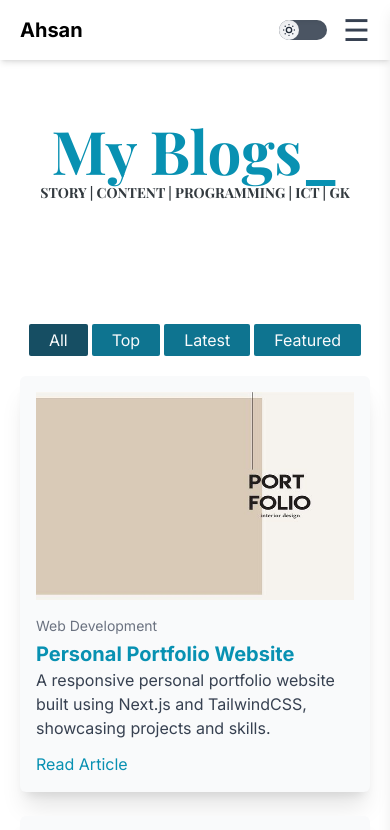
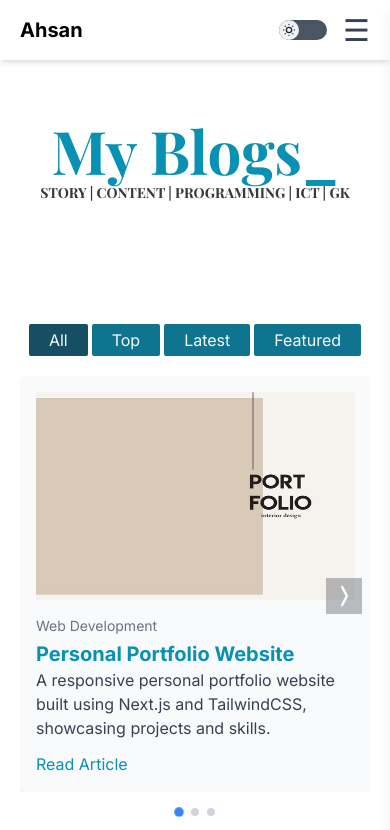
Before and after one commit to Md-Sazzad-Ahsan/Portfolio, a Next.js app: page /blog in a window 390 px wide. Shown: the top 830 px of the page. Built offline with nearby package versions, Linux system fonts and the light colour scheme.

Commit message:
Carousel added for Mobile MIP

```diff
--- a/components/Button/DoubleButton.tsx
+++ b/components/Button/DoubleButton.tsx
@@ -14,7 +14,7 @@ const DoubleButton: React.FC<DoubleButtonProps> = ({ href1, href2, buttonOneText
   return (
     <div className={`flex flex-row text-sm sm:text-md ${className}`}>
       <Buttons buttonText={buttonOneText} href={href1} className="ring-1 mr-5 hover:bg-cyan-500 bg-cyan-600 text-gray-50 cursor-pointer px-8 md:px-10 py-2" />
-      <Buttons buttonText={buttonTwoText} href={href2} className="ring-1 cursor-pointer hover:bg-cyan-500 hover:text-gray-50 px-8 md:px-10 py-2" />
+      <Buttons buttonText={buttonTwoText} href={href2} className="ring-1 cursor-pointer hover:bg-cyan-500 hover:text-gray-50 px-5 sm:px-8 md:px-10 py-2" />
     </div>
   );
 };
--- a/components/PortfolioProjects/CardList.tsx
+++ b/components/PortfolioProjects/CardList.tsx
@@ -1,10 +1,12 @@
 "use client";
 
-import React, { useState } from "react";
+import React, { useState, useRef, useEffect } from "react";
 import Link from "next/link";
+import { motion } from "framer-motion";
 import ProjectCardTemplate from "@/components/PortfolioProjects/ProjectCardTemplate";
 import { allProjectsData } from "@/components/PortfolioProjects/ProjectData";
 import CategoryButtons from "@/components/PortfolioProjects/CategoryButtons";
+import { RiArrowRightWideFill, RiArrowLeftWideFill } from "react-icons/ri";
 
 interface CardListProps {
   maxCards?: number;
@@ -13,29 +15,143 @@ interface CardListProps {
 
 const CardList: React.FC<CardListProps> = ({ maxCards = 3, buttonShow = true }) => {
   const [selectedCategory, setSelectedCategory] = useState<string>("All");
+  const [activeIndex, setActiveIndex] = useState<number>(0);
+  const [showButtons, setShowButtons] = useState<boolean>(true);
+  const carouselRef = useRef<HTMLDivElement>(null);
+  const hideButtonsTimeout = useRef<NodeJS.Timeout | null>(null);
 
-  const handleCategoryChange = (category: string, event: React.MouseEvent<HTMLAnchorElement>) => {
-    event.preventDefault();
-    setSelectedCategory(category);
-  };
-
-  // Filter and display the projects based on `displayInto` property
   const filteredProjects = allProjectsData.filter(project =>
     (project.displayInto || []).includes(selectedCategory) || selectedCategory === "All"
   );
 
   const cardsToDisplay = filteredProjects.slice(0, maxCards);
+  const totalCards = cardsToDisplay.length;
 
-  const shouldShowViewMore = buttonShow && selectedCategory === "All" && filteredProjects.length > maxCards;
+  const handleCategoryChange = (category: string, event: React.MouseEvent<HTMLAnchorElement>) => {
+    event.preventDefault();
+    setSelectedCategory(category);
+    resetCarousel();
+  };
+
+  const scrollCarousel = (direction: "left" | "right") => {
+    if (carouselRef.current) {
+      const scrollAmount = carouselRef.current.clientWidth * 0.8;
+      const newIndex = direction === "right"
+        ? Math.min(activeIndex + 1, totalCards - 1)
+        : Math.max(activeIndex - 1, 0);
+
+      setActiveIndex(newIndex);
+      carouselRef.current.scrollTo({
+        left: scrollAmount * newIndex,
+        behavior: "smooth"
+      });
+
+      resetHideButtonsTimer();
+    }
+  };
+
+  const updateActiveIndex = () => {
+    if (carouselRef.current) {
+      const scrollPosition = carouselRef.current.scrollLeft;
+      const cardWidth = carouselRef.current.clientWidth * 0.8;
+      const newIndex = Math.round(scrollPosition / cardWidth);
+      setActiveIndex(newIndex);
+    }
+  };
+
+  useEffect(() => {
+    const currentCarouselRef = carouselRef.current;
+
+    if (currentCarouselRef) {
+      currentCarouselRef.addEventListener('scroll', updateActiveIndex);
+    }
+
+    return () => {
+      currentCarouselRef?.removeEventListener('scroll', updateActiveIndex);
+    };
+  }, [cardsToDisplay]);
+
+  const resetCarousel = () => {
+    setActiveIndex(0);
+    carouselRef.current?.scrollTo({ left: 0, behavior: "smooth" });
+  };
+
+  const resetHideButtonsTimer = () => {
+    setShowButtons(true);
+    if (hideButtonsTimeout.current) clearTimeout(hideButtonsTimeout.current);
+    hideButtonsTimeout.current = setTimeout(() => setShowButtons(false), 3000);
+  };
 
   return (
-    <div className="px-5 sm:px-24 md:px-48 lg:px-56">
+    <div className="relative px-5 sm:px-24 md:px-48 lg:px-56">
       <CategoryButtons
         selectedCategory={selectedCategory}
         onCategoryChange={handleCategoryChange}
       />
 
-      <ul className="grid grid-cols-1 sm:grid-cols-2 lg:grid-cols-3 gap-6">
+      {/* Mobile Scroll Carousel */}
+      <div className="sm:hidden relative">
+        <motion.div
+          ref={carouselRef}
+          className="flex space-x-4 overflow-x-auto no-scrollbar snap-x snap-mandatory"
+          whileTap={{ cursor: "grabbing" }}
+          onMouseEnter={() => setShowButtons(true)}
+          onMouseLeave={resetHideButtonsTimer}
+        >
+          {cardsToDisplay.map((card, index) => (
+            <motion.div
+              key={index}
+              className="flex-shrink-0 snap-start"
+              style={{ width: '90vw', maxWidth: '600px' }}
+              whileHover={{ scale: 1.05 }}
+              whileTap={{ scale: 0.95 }}
+              initial={{ opacity: 0 }}
+              animate={{ opacity: 1 }}
+              transition={{ duration: 0.3 }}
+            >
+              <ProjectCardTemplate
+                imageSrc={card.imageSrc}
+                category={card.category}
+                headline={card.headline}
+                description={card.description}
+                link={card.link}
+              />
+            </motion.div>
+          ))}
+        </motion.div>
+
+        {/* Scroll Buttons */}
+        {showButtons && (
+          <>
+            <button
+              onClick={() => scrollCarousel("left")}
+              className={`absolute left-2 top-1/2 transform -translate-y-1/2 bg-gray-800 bg-opacity-30 text-white hover:bg-opacity-50 p-1 ${activeIndex === 0 ? 'opacity-0 pointer-events-none' : ''}`}>
+              <RiArrowLeftWideFill size={28} />
+            </button>
+            <button
+              onClick={() => scrollCarousel("right")}
+              className={`absolute right-2 top-1/2 transform -translate-y-1/2 bg-gray-800 bg-opacity-30 text-white hover:bg-opacity-50 p-1 ${activeIndex >= totalCards - 1 ? 'opacity-0 pointer-events-none' : ''}`}>
+              <RiArrowRightWideFill size={28} />
+            </button>
+          </>
+        )}
+
+        {/* Carousel Navigation Dots */}
+        <div className="flex justify-center mt-4">
+          {cardsToDisplay.map((_, index) => (
+            <motion.div
+              key={index}
+              className={`h-2 w-2 mx-1 rounded-full ${index === activeIndex ? 'bg-blue-500' : 'bg-gray-300'}`}
+              initial={{ scale: 1 }}
+              animate={{ scale: index === activeIndex ? 1.2 : 1 }}
+              transition={{ duration: 0.3 }}
+            ></motion.div>
+          ))}
+        </div>
+      </div>
+
+      {/* Grid layout for larger screens */}
+      <ul className="hidden sm:grid grid-cols-1 sm:grid-cols-2 lg:grid-cols-3 gap-6">
         {cardsToDisplay.map((card, index) => (
           <ProjectCardTemplate
             key={index}
@@ -48,7 +164,7 @@ const CardList: React.FC<CardListProps> = ({ maxCards = 3, buttonShow = true })
         ))}
       </ul>
 
-      {shouldShowViewMore && (
+      {buttonShow && selectedCategory === "All" && filteredProjects.length > maxCards && (
         <div className="flex justify-center mt-4">
           <Link href="/portfolio" className="bg-cyan-700 hover:bg-cyan-900 text-gray-50 px-5 sm:px-8 md:px-10 py-2 rounded-md">
             View More
```
